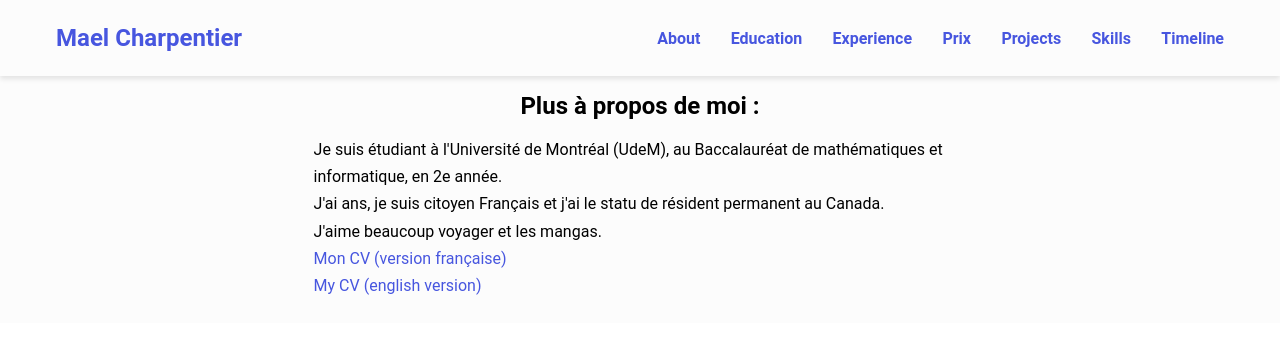
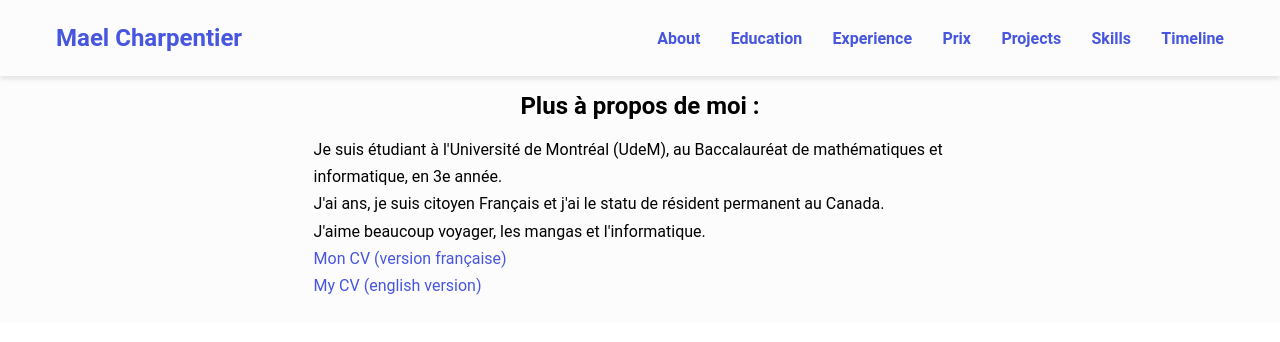
Before and after one commit to mael-charpentier/mael-charpentier.githhub.io, a Jekyll site: the page built from index.html, in a window 1280 px wide and 900 px high. Shown: the top 342 px of the window. Built offline with Jekyll 4.4.1, drawn with Linux system fonts in a browser that asks for light colours.

Commit message:
update info

```diff
--- a/experience/_posts/2022-10-20-escalade.html
+++ b/experience/_posts/2022-10-20-escalade.html
@@ -26,7 +26,7 @@ layout: education
     </div>
     <div class="content">
         J'ai commencé à faire de l'escalade à mon entrée à l'université.<br>
-        Je fais surtout du bloc.<br>
+        Je fais du bloc et de la voie.<br>
         <a href="https://www.flaticon.com/fr/icones-gratuites/montee" title="montée icônes">Montée icônes créées par Freepik - Flaticon</a>
     </div>
 </section>
--- a/index.html
+++ b/index.html
@@ -7,9 +7,9 @@ socialActivate: true
     <section class="about" id="about">
       <h2>Plus à propos de moi :</h2>
       <p>
-        Je suis étudiant à l'Université de Montréal (UdeM), au Baccalauréat de mathématiques et informatique, en 2e année.<br>
+        Je suis étudiant à l'Université de Montréal (UdeM), au Baccalauréat de mathématiques et informatique, en 3e année.<br>
         J'ai <span id="age"></span> ans, je suis citoyen Français et j'ai le statu de résident permanent au Canada.<br>
-        J'aime beaucoup voyager et les mangas.<br>
+        J'aime beaucoup voyager, les mangas et l'informatique.<br>
         <a href="{{ site.url }}/assets/doc/CV_VF_Mael.pdf">Mon CV (version française)</a><br>
         <a href="{{ site.url }}/assets/doc/CV_EV_Mael.pdf">My CV (english version)</a>
       </p>
```
